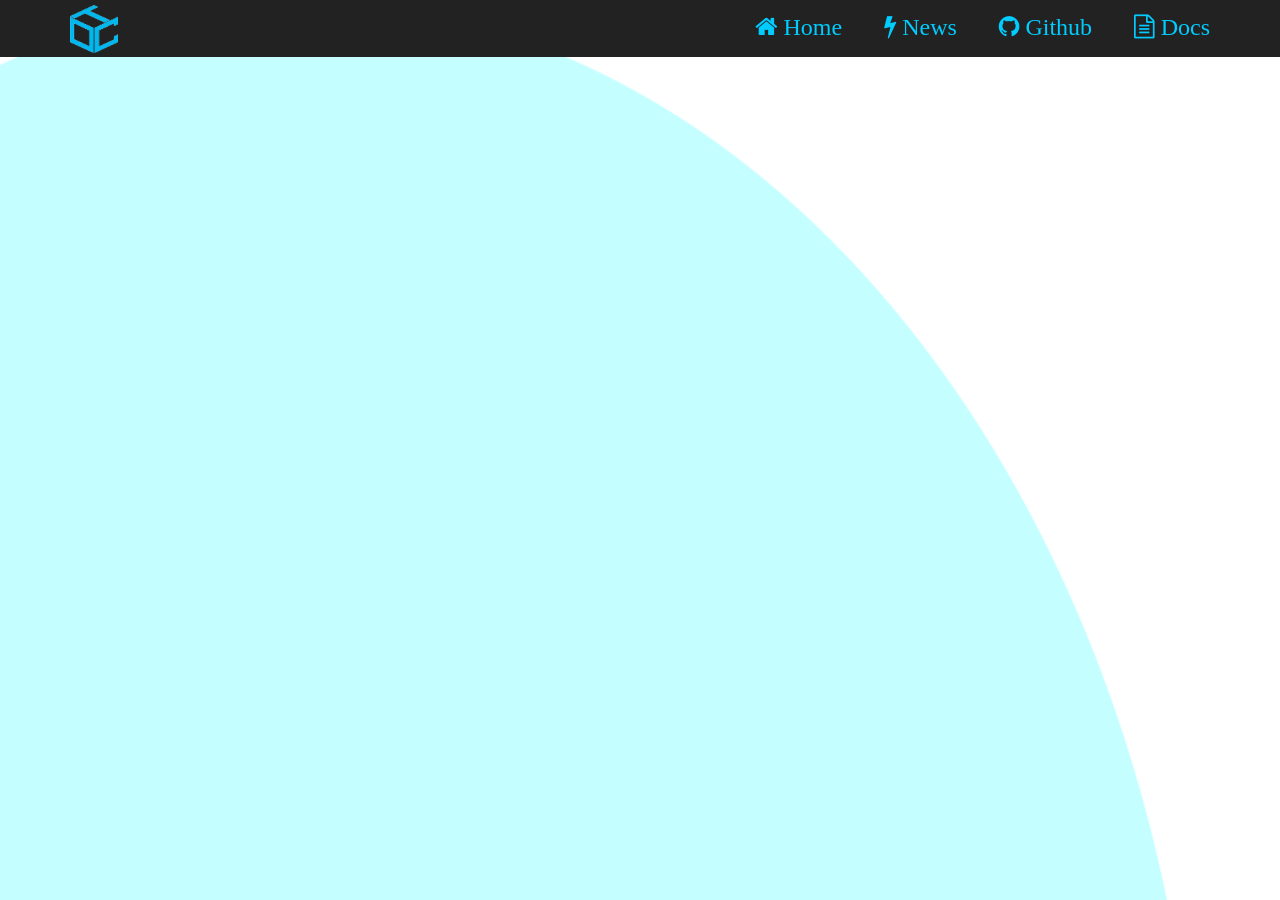
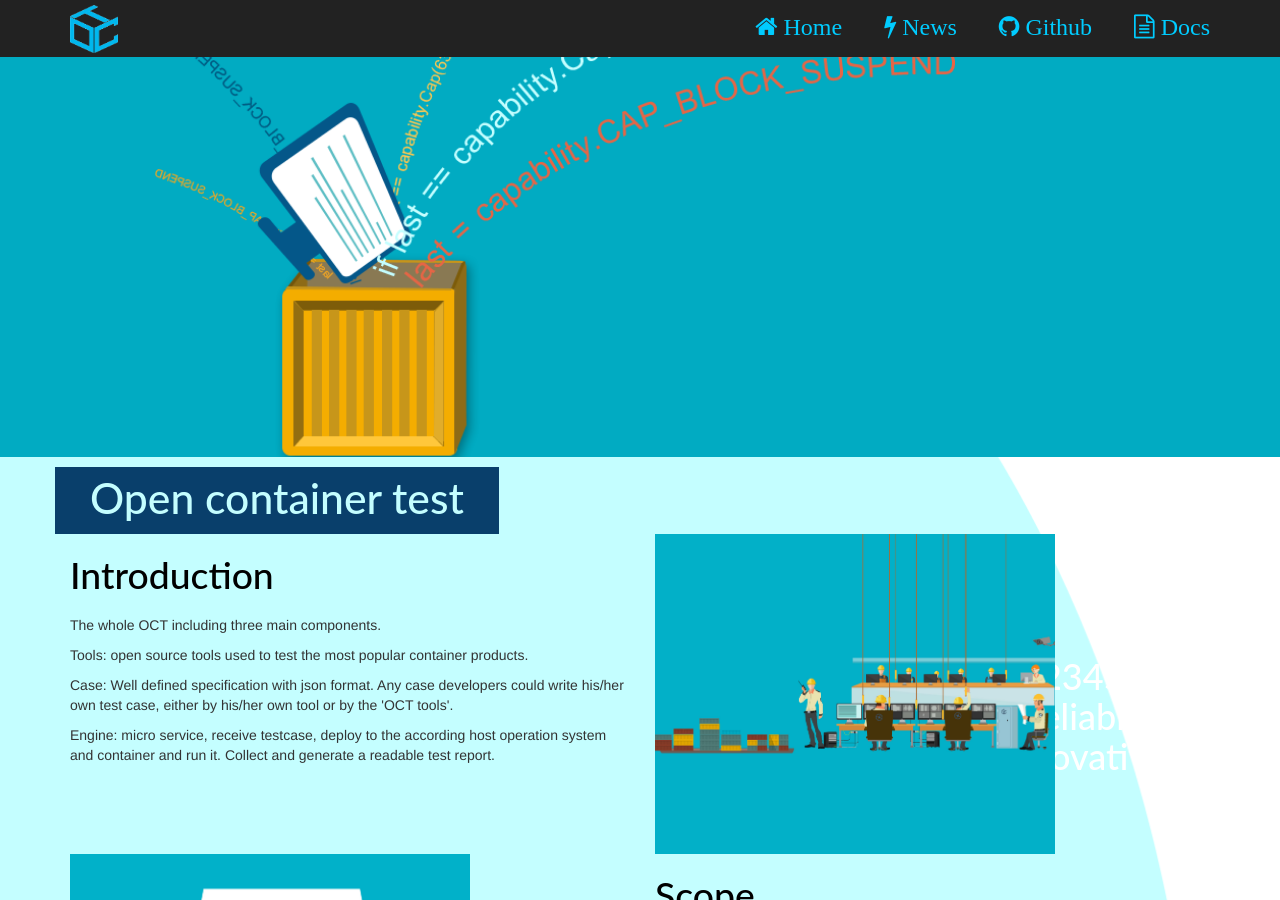
Before and after one commit to ociweb/ociweb.github.io, a Jekyll site: the page index.html, which Jekyll copies as it is, in a window 1280 px wide and 900 px high. Built offline with Jekyll 4.4.1, drawn with Linux system fonts in a browser that asks for light colours; some web fonts are replaced.

Commit message:
Update index.html

```diff
--- a/index.html
+++ b/index.html
@@ -32,15 +32,20 @@
             </p>
         </div>
     </nav>
-
-    <div>
-    	</br>
-        <h1>1111111 Open, Reliable, Inovative</h1>
-        <p12>Dedicated to make a better container world</p12>
-
-
-		  </div>
-
+    <div class="head-empty">
+    </div>
+    <div style="background-color:#01ABC2">
+    <div class="container">
+    <div class="row">
+	    <div class="col-md-12 head-splash">
+		    <br>
+		    <h1>12345678, Reliable, Inovative</h1>
+		    <p>Dedicated to make a better container world</p>
+        </div>
+    </div>
+    </div>
+    </div>
+</div>
 <div class="container">
     <div class="row introduction">
 	    <h2>Open container test</h2>
@@ -54,7 +59,7 @@
 		<p>Engine: micro service, receive testcase, deploy to the according host operation system and container and run it. Collect and generate a readable test report.</p>
 	</div>
 	<div class="col-md-6">
-                <img src="assets/img/mainframe.jpg" width="200">
+                <img src="assets/img/mainframe.jpg" width="400">
             </div>
         </div>
     <div class="row">
```
